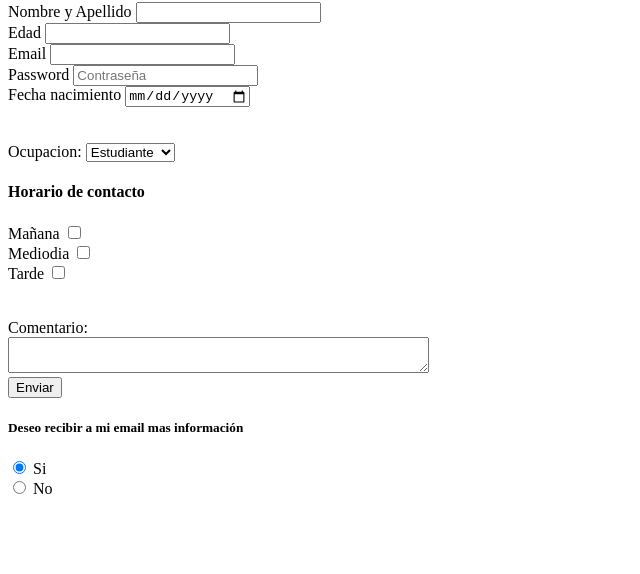
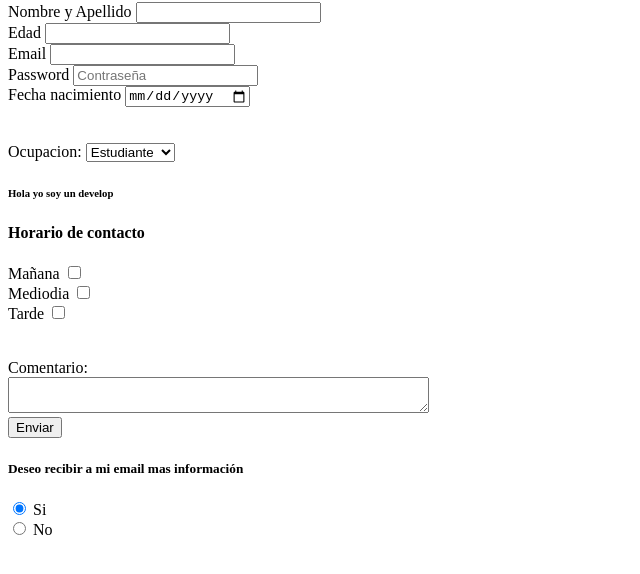
Before and after one commit to agusder95/Tp-Form, a plain HTML site: page index.html in a window 1280 px wide. Shown: the part 78-652 px from the top of the page, without its empty margins (0-640 px from the left). Drawn offline with Linux system fonts and the light colour scheme.

Commit message:
nuevos cambios

```diff
--- a/index.html
+++ b/index.html
@@ -35,6 +35,10 @@
             </div>
 
             <div>
+                <h6>Hola yo soy un develop</h6> <!-- AAAAAAAAAAAAAAAAAAAAAAAAAA -->
+            </div>
+
+            <div>
                 <h4>Horario de contacto</h4>                                        <!-- Horario Contacto -->
                 <label for="horario1">Mañana</label>
                 <input type="checkbox" name="horario1" value="manana"><br>
```
